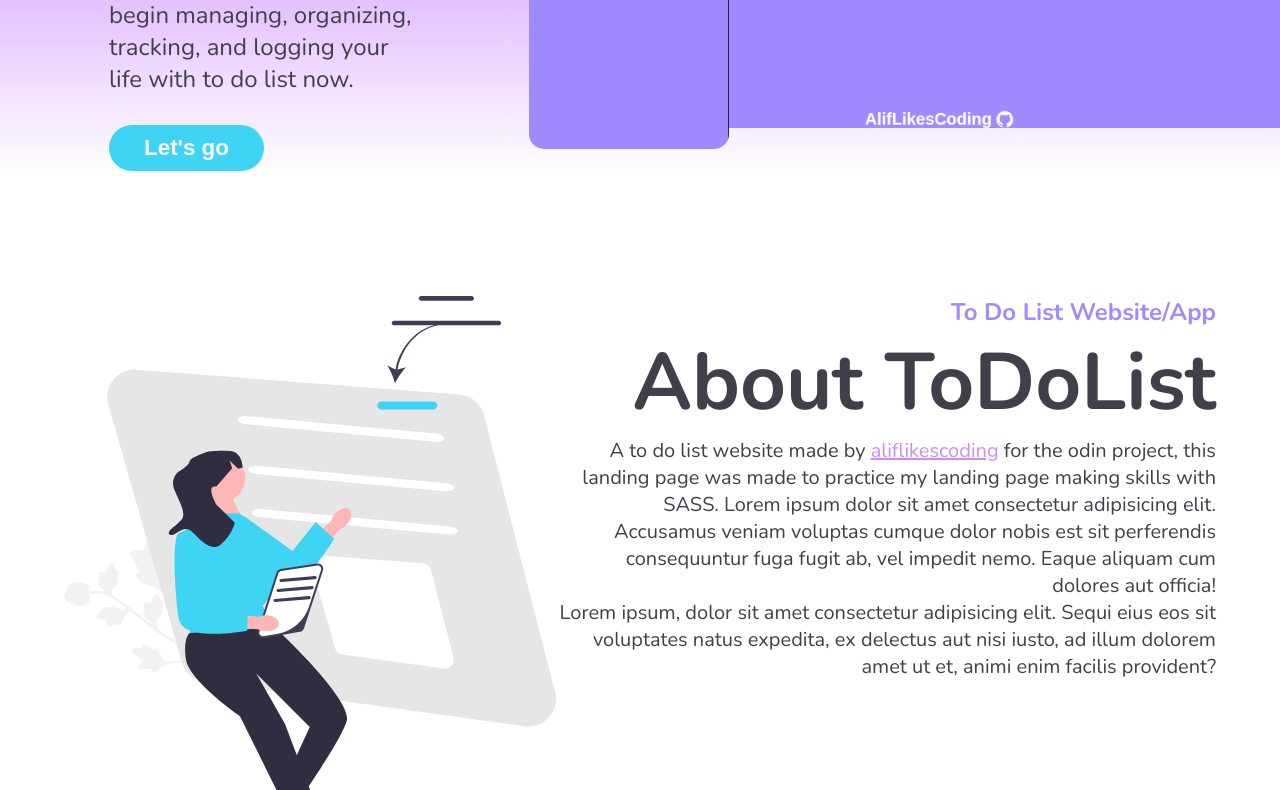
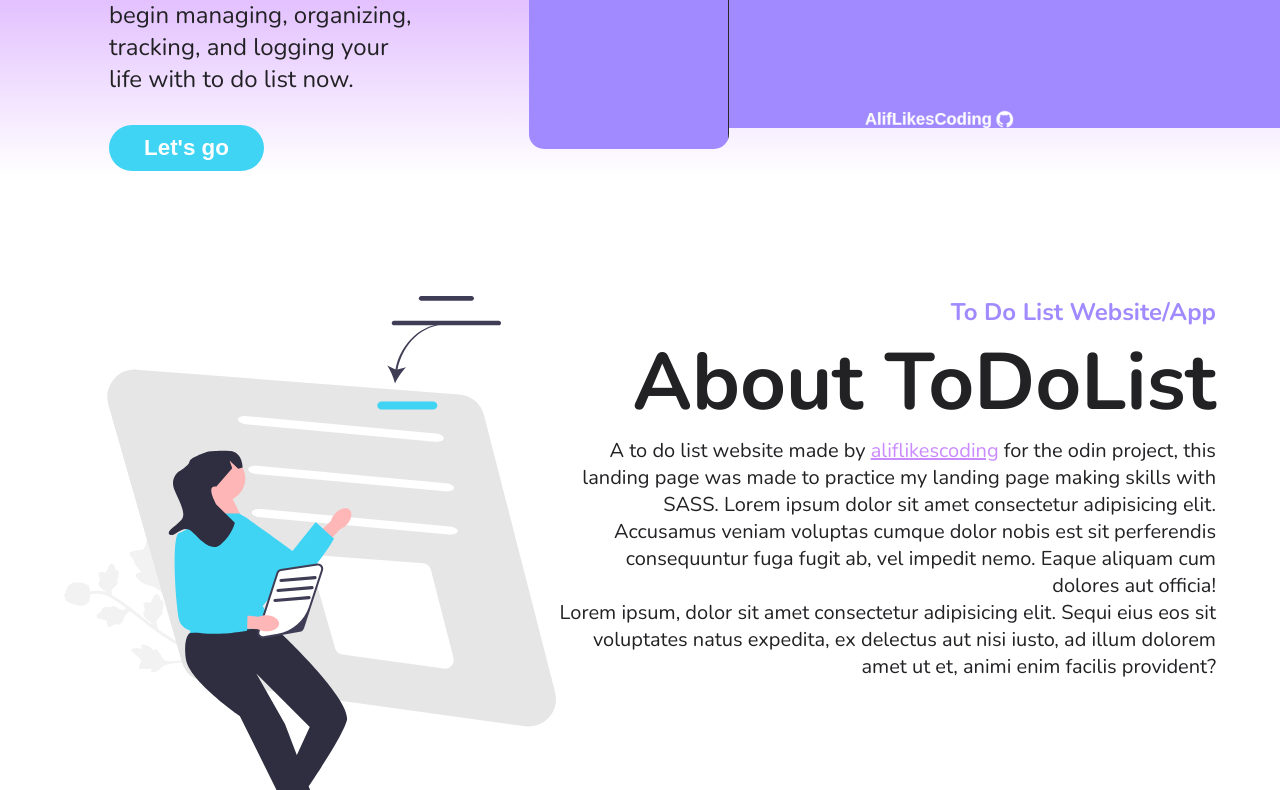
Before and after one commit to aliflikescoding/vanilla-to-do-list-landing-page, a website built with webpack: page dist/index.html in a window 1280 px wide. Shown: the part 504-1294 px from the top of the page. Built offline with nearby package versions, Linux system fonts and the light colour scheme.

Commit message:
Change text color

```diff
--- a/src/scss/_variables.scss
+++ b/src/scss/_variables.scss
@@ -1,6 +1,6 @@
 $background: #ffff;
 $background-shade: #d1d1d1;
-$text: #40404a;
+$text: #222225;
 $secondary: #ca8bfe;
 $primary: #a18aff;
 $error: #fd99af;
```
Also changed, not shown: dist/main.js.
